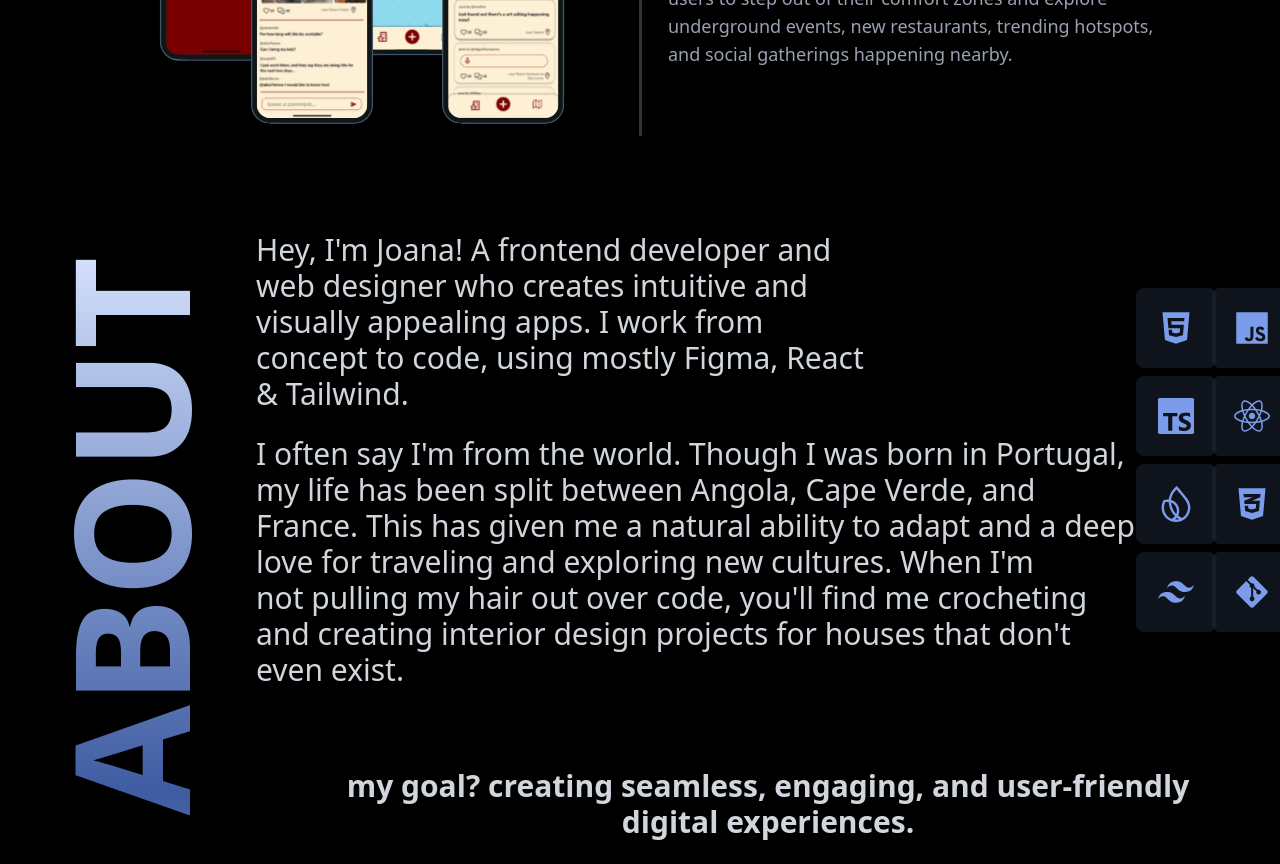
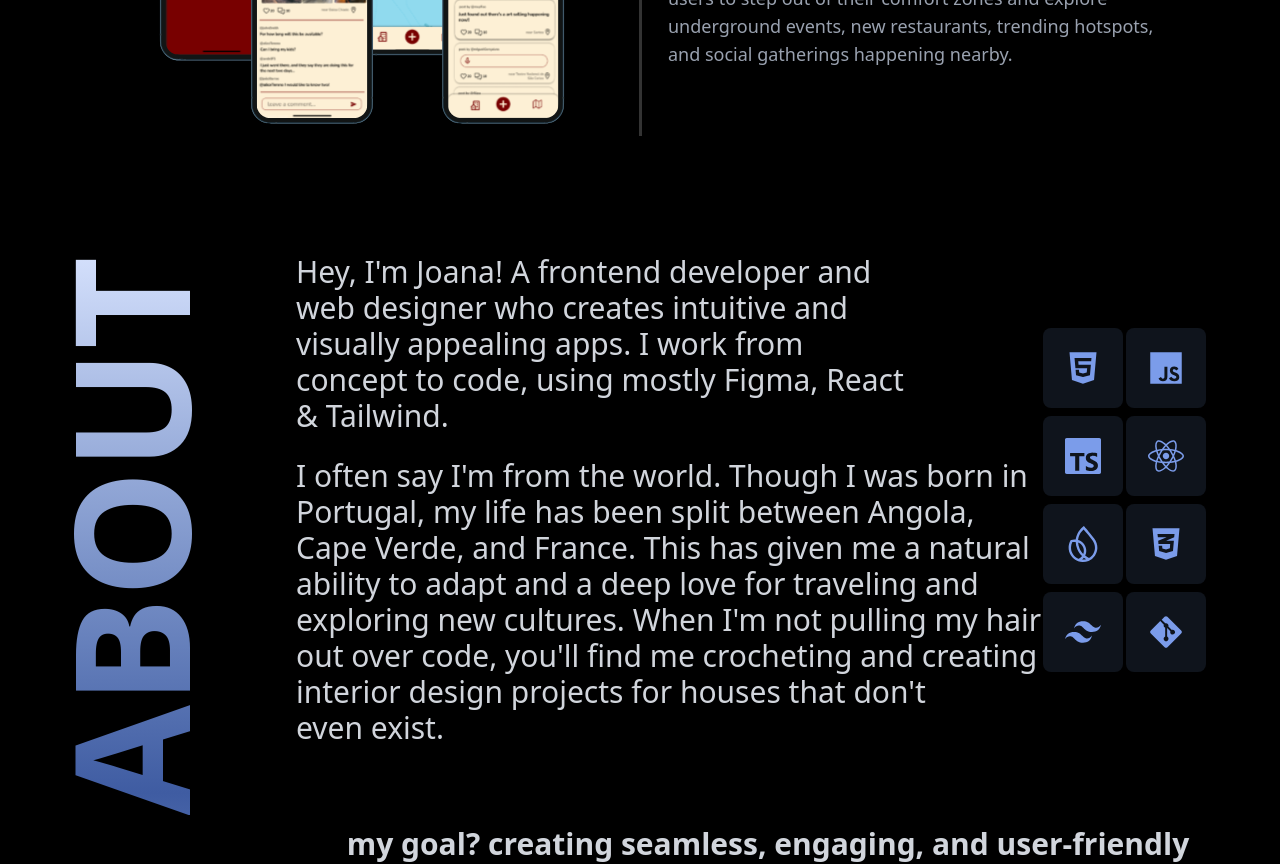
Before and after one commit to joanamarquees/portfolio, a React (Vite) app: page / in a window 1280 px wide. Shown: the part 1640-2504 px from the top of the page. Built offline with nearby package versions, Linux system fonts and the light colour scheme.

Commit message:
about and projects section full responsive too

```diff
--- a/src/App.tsx
+++ b/src/App.tsx
@@ -116,25 +116,28 @@ function App() {
         )}
       </AnimatePresence>
 
-      <section id="about" className="flex w-screen h-[100vh] mt-[14vh] text-gray-300">
-        <div className="w-[20%] h-full flex items-center justify-center">
-            <div className="transform -rotate-90">
-              <h2 className="h-[10%] w-full text-[10rem] font-bold animate-wave bg-gradient-to-r from-[#dae5ff] via-[#3f5ca2] to-[#dae5ff] text-transparent bg-clip-text bg-[length:200%_100%]">
+      <section
+        id="about"
+        className="flex flex-col md:flex-row w-screen h-screen mt-[14vh] text-gray-300"
+      >
+        <div className="w-full md:w-[20%] h-[20%] md:h-full flex items-center justify-center">
+          <div className="transform md:-rotate-90">
+        <h2 className="h-full lg:h-[10%] w-full text-7xl md:text-8xl lg:text-[10rem] font-bold animate-wave bg-gradient-to-r from-[#dae5ff] via-[#3f5ca2] to-[#dae5ff] text-transparent bg-clip-text bg-[length:200%_100%]">
           ABOUT
         </h2>
           </div>
         </div>
 
-        <div className="w-[80%] h-full flex items-center">
-          <div className="w-full flex flex-col gap-20">
-            <div className="flex justify-between items-center font-light">
+        <div className="w-full md:w-[80%] h-[80%] md:h-full flex items-center">
+          <div className="w-full flex flex-col gap-10">
+        <div className="flex flex-col lg:flex-row lg:justify-between items-center font-light p-10 lg:pr-20 lg:pt-20">
           <div className="flex flex-col gap-6">
-          <p className="w-[40rem] text-3xl">
+            <p className="max-w-[40rem] text-xl md:text-xl lg:text-3xl">
           Hey, I'm Joana! A frontend developer and web designer who
           creates intuitive and visually appealing apps. I work from
           concept to code, using mostly Figma, React & Tailwind.
             </p>
-          <p className="w-[55rem] text-3xl">
+            <p className="max-w-[50rem] text-xl md:text-xl lg:text-3xl">
           I often say I'm from the world. Though I was born in Portugal, my
           life has been split between Angola, Cape Verde, and France. This has
           given me a natural ability to adapt and a deep love for traveling and
@@ -142,9 +145,7 @@ function App() {
           you'll find me crocheting and creating interior design projects for
           houses that don't even exist.
             </p>
-              </div>
-
-              <div className="grid grid-cols-2 gap-2 w-[28rem]">
+            <div className="lg:hidden grid grid-cols-4 lg:grid-cols-2 gap-2 lg:gap-x-10 max-w-[20rem] mx-auto">
           {[
             FaHtml5,
             FaJs,
@@ -155,13 +156,31 @@ function App() {
             SiTailwindcss,
             FaGitAlt
           ].map((Icon, index) => (
-          <div key={index} className="w-20 h-20 bg-gray-800/50 rounded-lg flex items-center justify-center hover:bg-gray-700/50 transition-colors">
+            <div key={index} className="w-8 h-8 md:w-16 md:h-16 bg-gray-800/50 rounded-lg flex items-center justify-center hover:bg-gray-700/50 transition-colors">
+              <Icon className="text-2xl md:text-3xl text-[#7b9cea]" />
+            </div>
+          ))}
+            </div>
+          </div>
+          <div className="hidden lg:grid grid-cols-2 gap-2 max-w-[28rem] lg:ml-40">
+            {[
+          FaHtml5,
+          FaJs,
+          SiTypescript,
+          FaReact,
+          SiFirebase,
+          FaCss3Alt,
+          SiTailwindcss,
+          FaGitAlt
+            ].map((Icon, index) => (
+          <div key={index} className="w-10 md:w-20 h-10 md:h-20 bg-gray-800/50 rounded-lg flex items-center justify-center hover:bg-gray-700/50 transition-colors">
             <Icon className="text-4xl text-[#7b9cea]" />
           </div>
             ))}
           </div>
         </div>
-            <p className="text-3xl font-bold text-center">
+        {/* Goal */}
+        <p className="text-xl md:text-2xl lg:text-3xl font-bold text-center p-2 lg:p-0">
           my goal? creating seamless, engaging, and user-friendly digital experiences.
         </p>
           </div>
--- a/src/components/projects.tsx
+++ b/src/components/projects.tsx
@@ -23,7 +23,7 @@ export default function Projects({ onImageClick }: ProjectsProps) {
     <section id="projects" className="h-full pb-20 pt-[22vh]">
       <div className="relative flex justify-center gap-5">
         <div className="absolute h-[100vh] w-[3px] bg-transparent lg:bg-white/20"></div>
-        <div className="flex flex-col justify-between h-[90vh] py-10 md:py-20">
+        <div className="flex flex-col justify-between h-full md:h-[90vh] py-10 md:py-20">
           {/* First timeline item */}
           <motion.div
             ref={projectRefs[0]}
```
Lines whose indentation alone changed are shown as unchanged.
